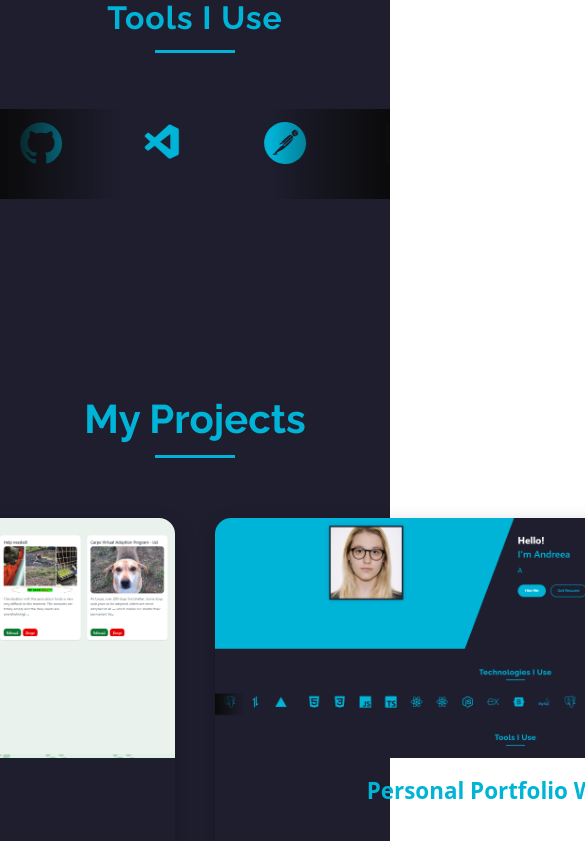
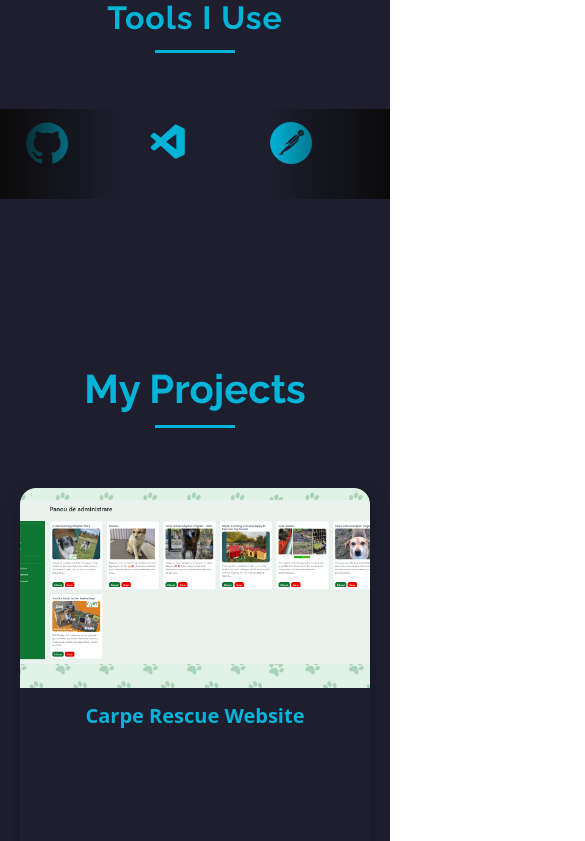
Before and after one commit to IonAndreea11/portofolio-frontend, a React (Create React App) app: page / in a window 390 px wide. Shown: the part 1156-1997 px from the top of the page, 585 px wide, since content can reach past the window. Built offline with nearby package versions, Linux system fonts and the light colour scheme.

Commit message:
Fix frontend

```diff
--- a/src/index.css
+++ b/src/index.css
@@ -1,3 +1,8 @@
+html,
+body {
+  overflow-x: hidden;
+}
+
 body {
   margin: 0;
   font-family: -apple-system, BlinkMacSystemFont, "Segoe UI", "Roboto", "Oxygen",
--- a/src/styles/Hero.css
+++ b/src/styles/Hero.css
@@ -38,7 +38,6 @@
 .hero-image-container {
   width: 300px;
   height: 300px;
-  border-radius: 50%;
   overflow: hidden;
   box-shadow: 0 0 0 6px var(--secondary), 0 0 20px rgba(0, 0, 0, 0.3);
   margin-bottom: 25px;
@@ -100,6 +99,7 @@
   display: flex;
   gap: 20px;
   flex-wrap: wrap;
+  padding-bottom: 20px;
 }
 
 .hero-btn {
@@ -192,5 +192,34 @@
     align-items: center;
     text-align: center;
     height: 75px;
+    margin-bottom: 20px;
+  }
+
+  .resume-btn {
+    margin-bottom: 20px;
+  }
+
+  .hire-btn {
+    margin-bottom: 20px;
   }
 }
+
+@media (max-width: 360px) {
+  .hero-section {
+    min-height: auto;
+    padding-bottom: 32px;
+  }
+
+  .hero-buttons {
+    flex-direction: column;
+    align-items: center;
+    gap: 12px;
+    padding-bottom: 24px;
+  }
+
+  .hero-buttons a {
+    width: 100%;
+    max-width: 180px;
+    text-align: center;
+  }
+}
--- a/src/styles/HomeProjects.css
+++ b/src/styles/HomeProjects.css
@@ -1,12 +1,10 @@
-/* =========================
-   HOME PROJECTS SECTION
-========================= */
-
 .home-projects-section {
   background: var(--secondary);
   color: var(--text);
   padding: 100px 80px;
   text-align: center;
+  position: relative;
+  overflow: visible;
 }
 
 .home-projects-title {
@@ -27,30 +25,21 @@
   margin: 12px auto 0;
 }
 
-/* =========================
-   GRID
-========================= */
-
 .home-projects-grid {
-  display: grid;
-  grid-template-columns: repeat(2, max-content);
+  display: flex;
+  justify-content: center;
   gap: 40px;
-  justify-content: center;
+  flex-wrap: wrap;
+  max-width: 1200px;
+  margin: 0 auto;
 }
-
-/* =========================
-   CARD CONTAINER
-========================= */
 
 .home-project-card {
   height: 400px;
-  width: 600px;
+  max-height: 400px;
+  flex: 0 1 500px;
   max-width: 100%;
 }
-
-/* =========================
-   FLIP FRONT
-========================= */
 
 .flip-front {
   background: var(--secondary-light);
@@ -110,10 +99,6 @@
   flex-grow: 1;
 }
 
-/* =========================
-   TECH TAGS
-========================= */
-
 .home-project-tech {
   display: flex;
   flex-wrap: wrap;
@@ -129,10 +114,6 @@
   font-size: 0.75rem;
   font-weight: 600;
 }
-
-/* =========================
-   VIEW PROJECT BUTTON
-========================= */
 
 .home-project-plus {
   align-self: flex-start;
@@ -151,16 +132,155 @@
   box-shadow: 0 0 15px var(--primary);
 }
 
-/* =========================
-   RESPONSIVE
-========================= */
+.mobile-card {
+  height: 100%;
+}
 
-/* @media (max-width: 768px) {
+@media (min-width: 769px) and (max-width: 1024px) {
   .home-projects-section {
-    padding: 80px 30px;
+    padding: 80px 40px;
+  }
+
+  .home-projects-title {
+    margin-bottom: 40px;
+  }
+
+  .home-projects-grid {
+    /* display: grid;
+    grid-template-columns: repeat(2, minmax(250px, 1fr)); */
+    display: flex;
+    gap: 32px;
+    align-items: start;
   }
 
   .home-project-card {
     height: 400px;
+    flex: 0 1 500px;
+    max-width: 100%;
   }
-} */
+
+  .flip-card {
+    height: 100%;
+  }
+
+  .flip-card-inner {
+    height: 100%;
+  }
+
+  .flip-front,
+  .flip-back {
+    overflow: hidden;
+  }
+}
+
+@media (max-width: 768px) {
+  .home-projects-section {
+    min-height: auto;
+    padding: 70px 20px 100px;
+  }
+
+  .home-projects-grid {
+    display: flex;
+    flex-direction: column;
+    gap: 28px;
+    align-items: center;
+  }
+
+  .home-project-card {
+    width: 100%;
+    max-width: 520px;
+    height: auto;
+  }
+
+  .flip-card {
+    perspective: none;
+  }
+
+  .flip-card-inner {
+    transform: none !important;
+  }
+
+  .flip-front,
+  .flip-back {
+    position: relative;
+    transform: none;
+    backface-visibility: visible;
+  }
+
+  .home-project-image img {
+    height: 200px;
+    border-radius: 14px 14px 0 0;
+  }
+
+  .home-project-content {
+    padding: 16px;
+    font-size: 22px;
+  }
+
+  .home-project-content h3 {
+    font-size: 1.25rem;
+  }
+
+  .flip-back {
+    display: flex;
+    gap: 12px;
+    padding: 16px;
+    border-radius: 0 0 14px 14px;
+  }
+
+  .flip-back h3 {
+    font-size: 1.3rem;
+    margin-bottom: 8px;
+  }
+
+  .flip-back p {
+    font-size: 0.95rem;
+    line-height: 1.5;
+    margin-bottom: 12px;
+  }
+
+  .home-project-tech {
+    gap: 6px;
+  }
+
+  .home-project-tech span {
+    font-size: 0.7rem;
+    padding: 4px 10px;
+  }
+
+  .home-project-plus {
+    align-self: center;
+    margin-top: 10px;
+  }
+}
+
+@media (max-width: 480px) {
+  .home-project-card {
+    height: auto;
+    max-height: none;
+  }
+
+  .flip-card,
+  .flip-card-inner {
+    height: auto;
+    min-height: unset;
+  }
+
+  .flip-back {
+    display: flex;
+    flex-direction: column;
+  }
+
+  .flip-back p {
+    margin-bottom: 16px;
+  }
+
+  .home-project-tech {
+    margin-bottom: 18px;
+  }
+
+  .home-project-plus {
+    margin-top: auto;
+    margin-bottom: 15px;
+  }
+}
```
